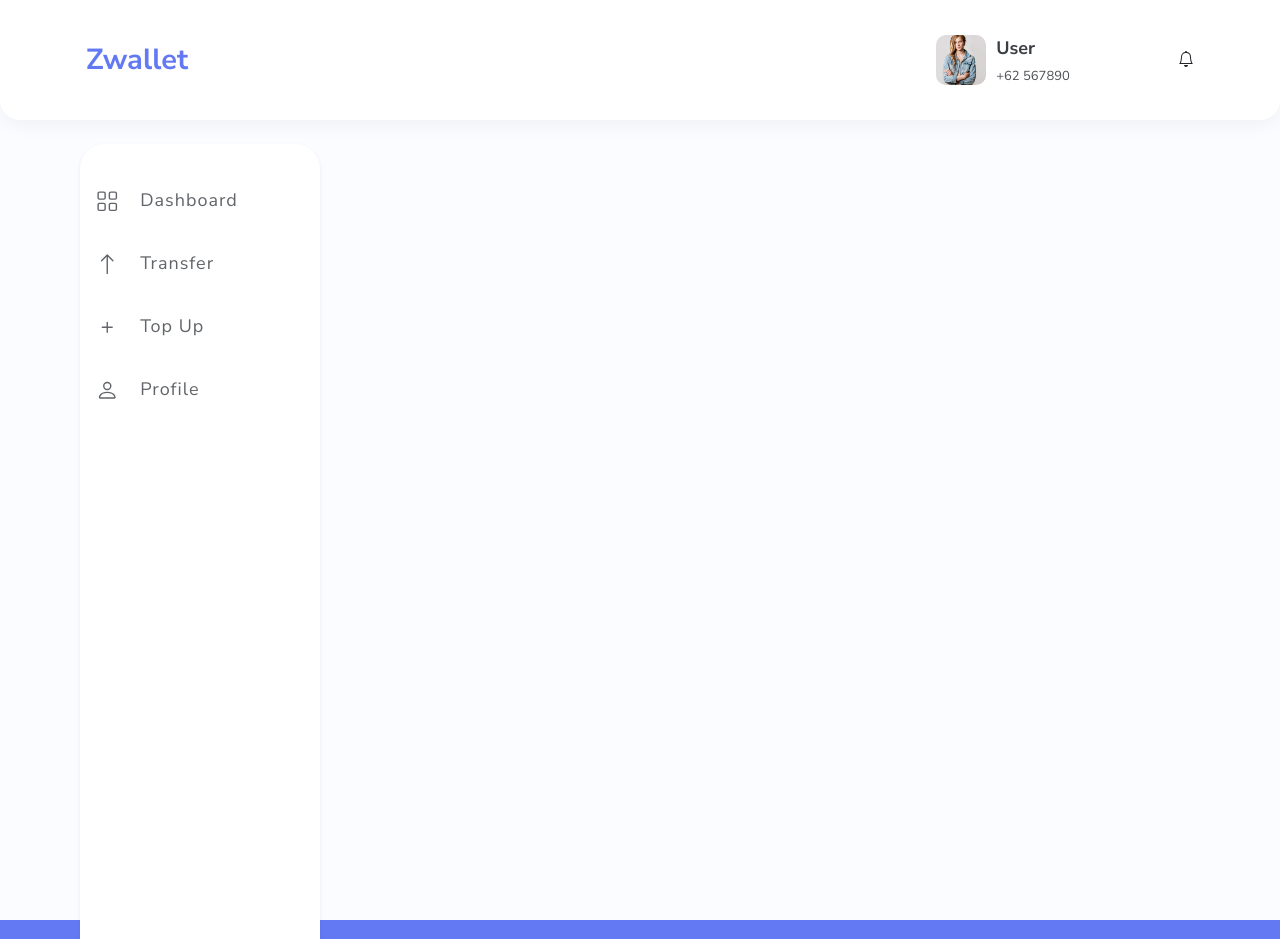
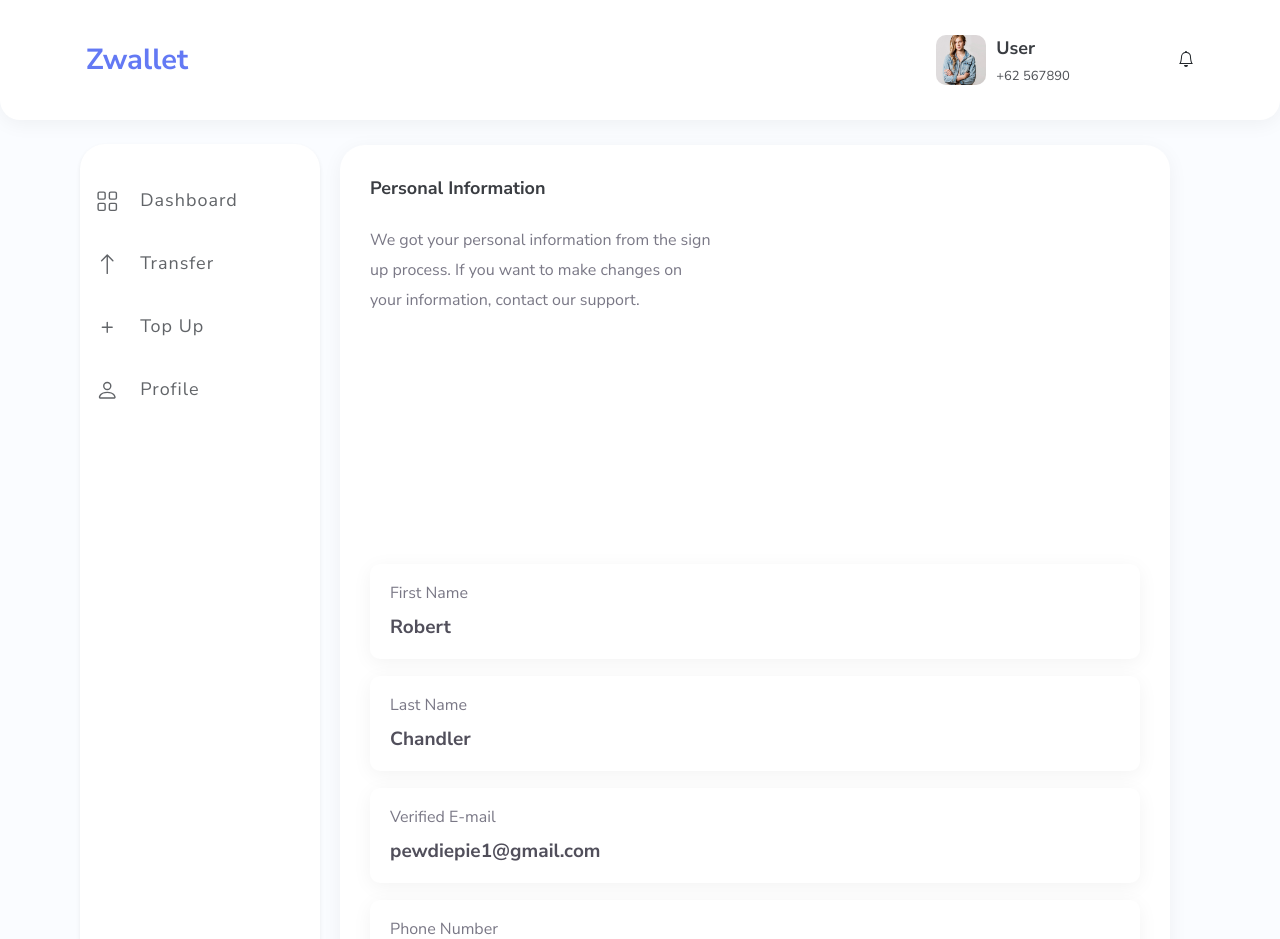
Before and after one commit to andriabakti/zwallet-frontend, a Vue app: page /main/personal-info in a window 1280 px wide. Shown: the top 939 px of the page. Built offline with nearby package versions, Linux system fonts and the light colour scheme.

Commit message:
Personal info page

```diff
--- a/src/views/Main/Personal/Personal.vue
+++ b/src/views/Main/Personal/Personal.vue
@@ -1,15 +1,123 @@
 <template>
-    <div>
-
+  <div class="col-lg-9" id="main">
+    <div id="card">
+      <div class="head">
+        <label class="title">Personal Information</label>
+        <p class="describe">
+          We got your personal information from the sign<br>
+          up process. If you want to make changes on<br>
+          your information, contact our support.
+        </p>
+      </div>
+      <div class="info">
+        <div id="info-card">
+          <div class="sub">
+            <label class="heading">First Name</label>
+            <span>Robert</span>
+          </div>
+        </div>
+        <div id="info-card">
+          <div class="sub">
+            <label class="heading">Last Name</label>
+            <span>Chandler</span>
+          </div>
+        </div>
+        <div id="info-card">
+          <div class="sub">
+            <label class="heading">Verified E-mail</label>
+            <span>pewdiepie1@gmail.com</span>
+          </div>
+        </div>
+        <div id="info-card">
+          <div class="sub">
+            <label class="heading">Phone Number</label>
+            <span>+62 813-9387-7946</span>
+          </div>
+          <div class="manage">
+            <span @click="toManage">Manage</span>
+          </div>
+        </div>
+      </div>
     </div>
+  </div>
 </template>
 
 <script>
 export default {
-  name: 'Personal'
+  name: 'Personal',
+  methods: {
+    toManage () {
+      this.$router.push('manage-number')
+    }
+  }
 }
 </script>
 
 <style scoped>
+/* Main Card */
+#card {
+  height: 110vh;
+  background: #FFFFFF;
+  border-radius: 25px;
+  box-shadow: 0px 4px 20px rgba(0, 0, 0, 0.05);
+  margin: 25px 110px 20px 20px;
+  padding: 30px;
+  display: flex;
+  flex-direction: column;
+  justify-content: space-between;
+}
+/* Head Title */
+.title {
+  font-weight: bolder;
+  font-size: 18px;
+  color: #3A3D42;
+}
+/* Head Describe */
+.describe {
+  font-size: 16px;
+  line-height: 30px;
+  color: #7A7886;
+  margin-top: 15px;
+}
 
+/* Menu */
+.info {
+  display: flex;
+  flex-direction: column;
+  justify-content: space-evenly;
+  align-items: center;
+}
+#info-card {
+  width: 100%;
+  height: 95px;
+  background: #FFFFFF;
+  box-shadow: 0px 4px 20px rgba(0, 0, 0, 0.05);
+  border-radius: 10px;
+  border: none;
+  display: flex;
+  justify-content: space-between;
+  align-items: center;
+  padding: 0 20px;
+  margin: 17px 0 0;
+}
+.sub {
+  display: flex;
+  flex-direction: column;
+  justify-content: space-evenly;
+}
+.heading {
+  font-size: 16px;
+  color: #7A7886;
+}
+.sub span {
+  font-weight: bold;
+  font-size: 19px;
+  color: #514F5B;
+}
+.manage {
+  font-weight: 600;
+  font-size: 16px;
+  color: #6379F4;
+  cursor: pointer;
+}
 </style>
--- a/src/views/Main/index.vue
+++ b/src/views/Main/index.vue
@@ -30,7 +30,5 @@ export default {
     padding: 0;
     background-color: #FAFCFF;
 }
-.col{
-    height: 100vh;
-}
+
 </style>
```
